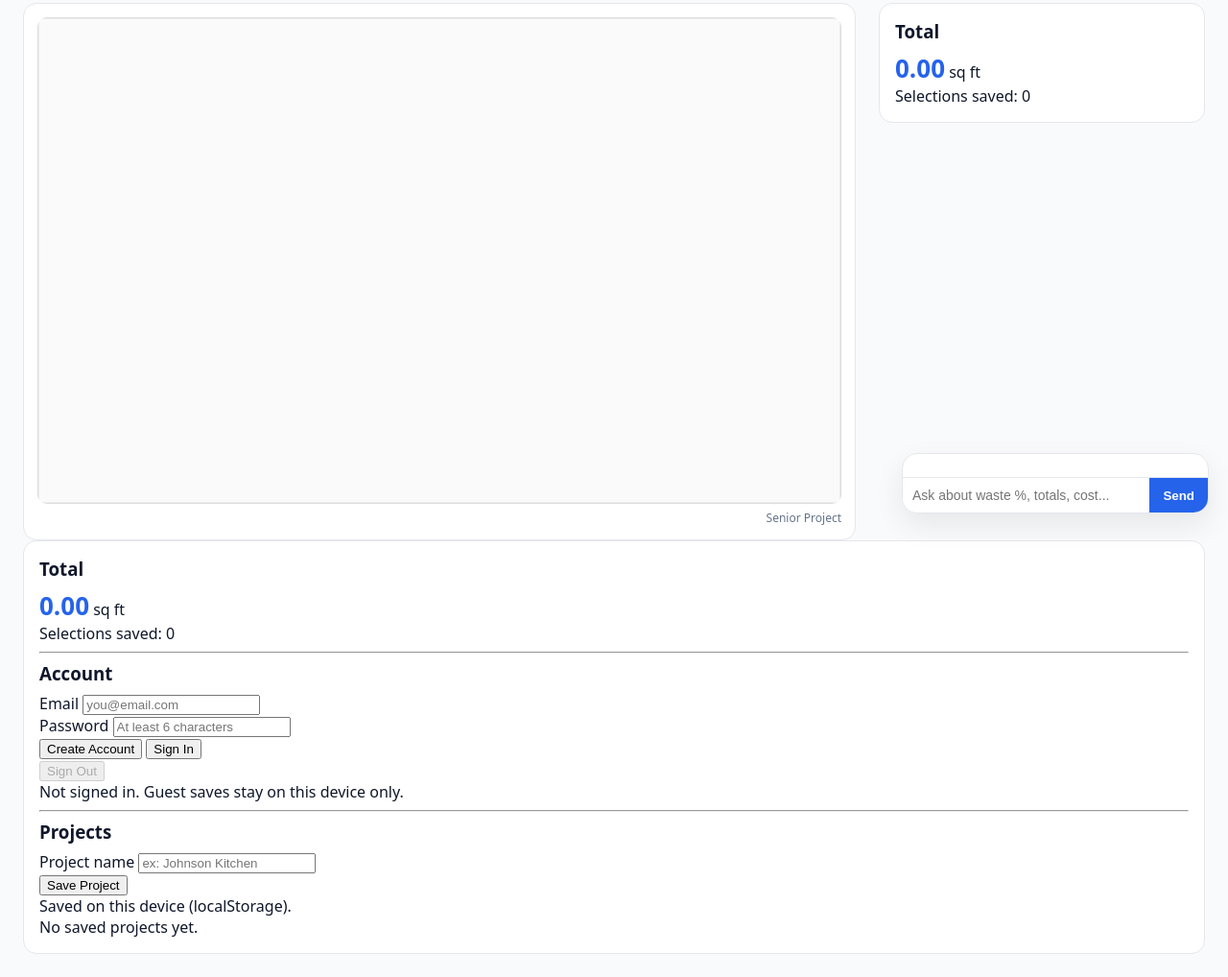
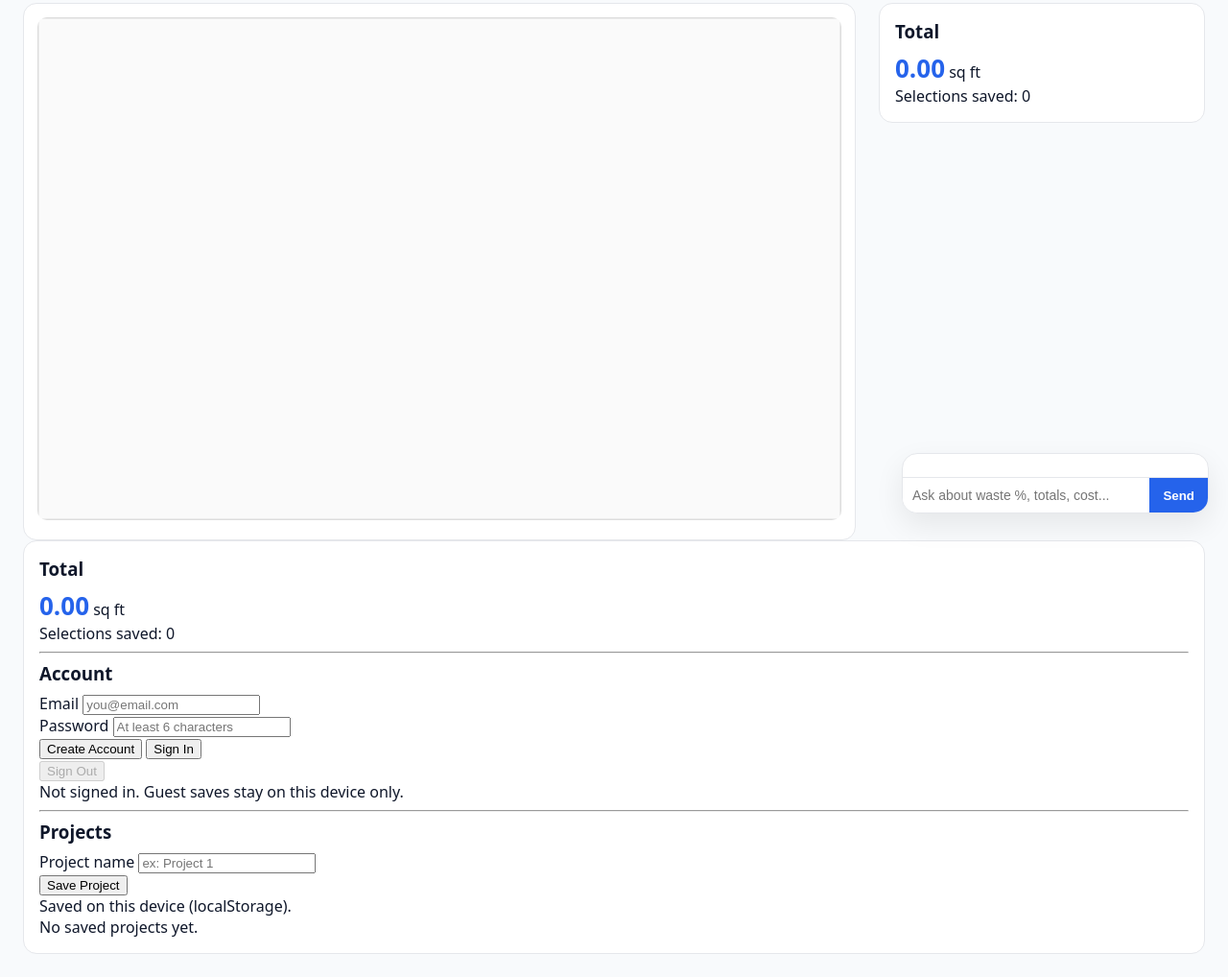
Before and after one commit to ari-923/seniorproject, a plain HTML site: page index.html in a window 1280 px wide. Shown: the part 245-1263 px from the top of the page at 96% size. Drawn offline with Linux system fonts and the light colour scheme.

Commit message:
Update index.html

```diff
--- a/index.html
+++ b/index.html
@@ -33,7 +33,7 @@
   <div class="layout">
     <div class="canvasWrap">
       <canvas id="canvas"></canvas>
-      <div class="tip">Senior Project</div>
+      <div class="tip"></div>
     </div>
 
     <div class="summary">
@@ -85,7 +85,7 @@
         <h3>Projects</h3>
         <div class="field">
           <label>Project name</label>
-          <input id="projectNameInput" placeholder="ex: Johnson Kitchen" />
+          <input id="projectNameInput" placeholder="ex: Project 1" />
         </div>
         <div class="row">
           <button id="btnSaveProject">Save Project</button>
```
